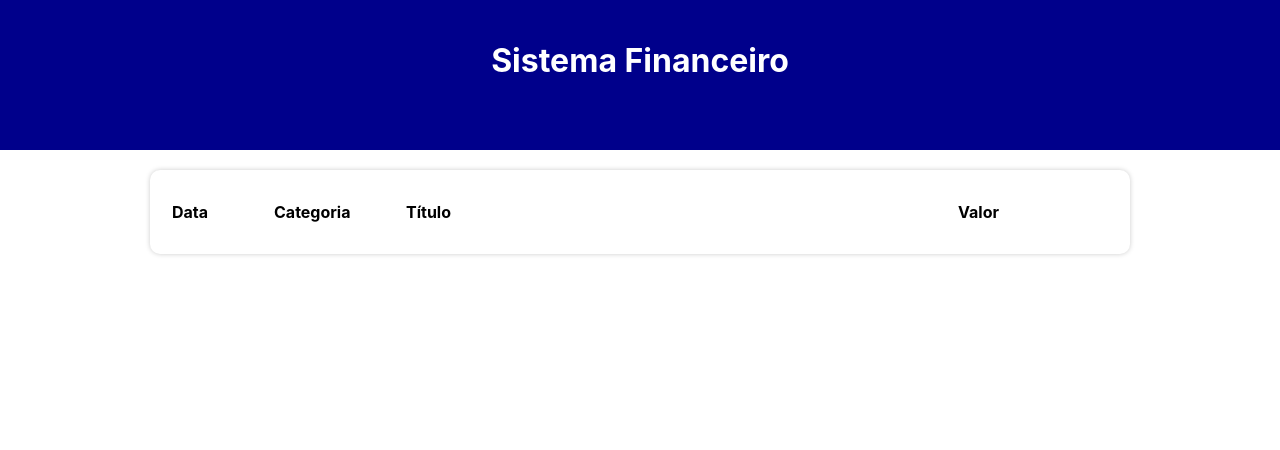
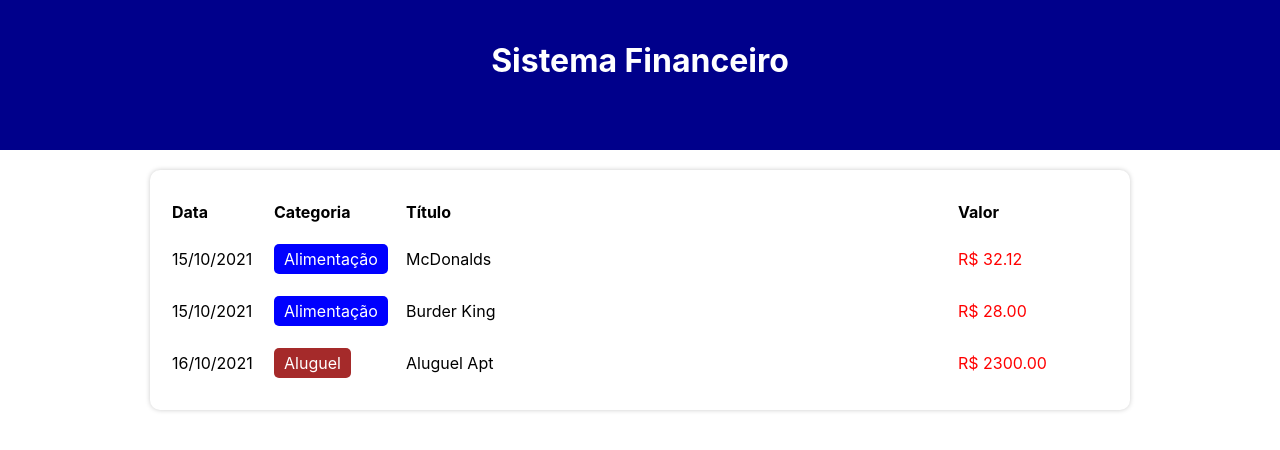
Before and after one commit to LeonardoPilatti/sistemaFinanceiro_ReactJs_Typescript, a React (Create React App) app: page / in a window 1280 px wide. Shown: the top 450 px of the page. Built offline with nearby package versions, Linux system fonts and the light colour scheme.

Commit message:
criando e estilizando a tabela de mostrar os itens na tela

```diff
--- a/src/components/TableArea/index.tsx
+++ b/src/components/TableArea/index.tsx
@@ -1,5 +1,6 @@
 import React from 'react';
 import { Item } from '../../types/Item';
+import TableItem from '../TableItem';
 import * as C from './styles';
 
 type Props = {
@@ -18,7 +19,9 @@
         </tr>
       </thead>
       <tbody>
-
+        {list.map((item, index) => (
+          <TableItem key={index} item={item} />
+        ))}
       </tbody>
     </C.Table>
   )
--- a/src/components/TableItem/index.tsx
+++ b/src/components/TableItem/index.tsx
@@ -1,11 +1,30 @@
 import React from 'react';
+import { categories } from '../../data/categories';
+import { formatDate } from '../../helpers/dateFilter';
+import { Item } from '../../types/Item';
 import * as C from './styles';
 
-const TableItem = () => {
+
+type Props = {
+  item: Item;
+}
+
+const TableItem = ({item}: Props) => {
   return (
-    <div>
-
-    </div>
+    <C.TableLine>
+      <C.TableColumn>{formatDate(item.date)}</C.TableColumn>
+      <C.TableColumn>
+        <C.Category color={categories[item.category].color}>
+          {categories[item.category].title}
+        </C.Category>
+      </C.TableColumn>
+      <C.TableColumn>{item.title}</C.TableColumn>
+      <C.TableColumn>
+        <C.Value color={categories[item.category].expense ? 'red' : 'green'} >
+        R$ {item.value.toFixed(2)}
+        </C.Value>
+      </C.TableColumn>
+    </C.TableLine>
   )
 };
 
--- a/src/components/TableItem/styles.ts
+++ b/src/components/TableItem/styles.ts
@@ -1 +1,20 @@
 import styled from "styled-components";
+
+export const TableLine = styled.tr``;
+
+export const TableColumn = styled.td`
+  padding: 10px 0;
+
+`;
+
+export const Category = styled.div<{color: string}>`
+  display: inline-block;
+  padding: 5px 10px;
+  border-radius: 5px;
+  color: #fff;
+  background-color: ${props => props.color};
+`;
+
+export const Value = styled.div<{color: string}>`
+  color: ${props => props.color};
+`;
--- a/src/helpers/dateFilter.ts
+++ b/src/helpers/dateFilter.ts
@@ -18,3 +18,13 @@
 
   return newList;
 }
+
+export const formatDate = (date: Date): string => {
+  let year = date.getFullYear();
+  let month = date.getMonth() + 1;
+  let day = date.getDate();
+
+  return `${addZeroToDate(day)}/${addZeroToDate(month)}/${year}`;
+}
+
+export const addZeroToDate = (n: number): string => n < 10 ? `0${n}` : `${n}`;
```
